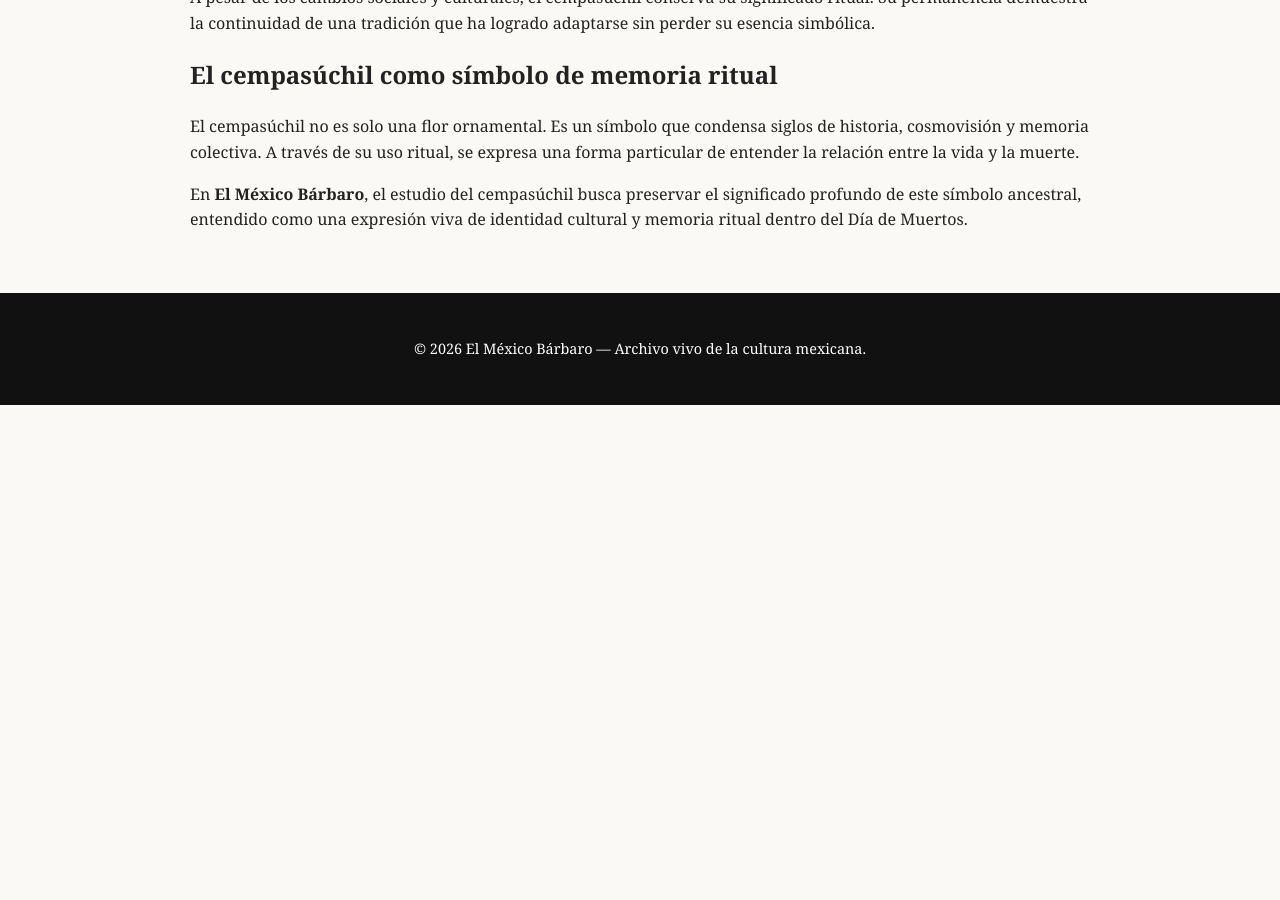
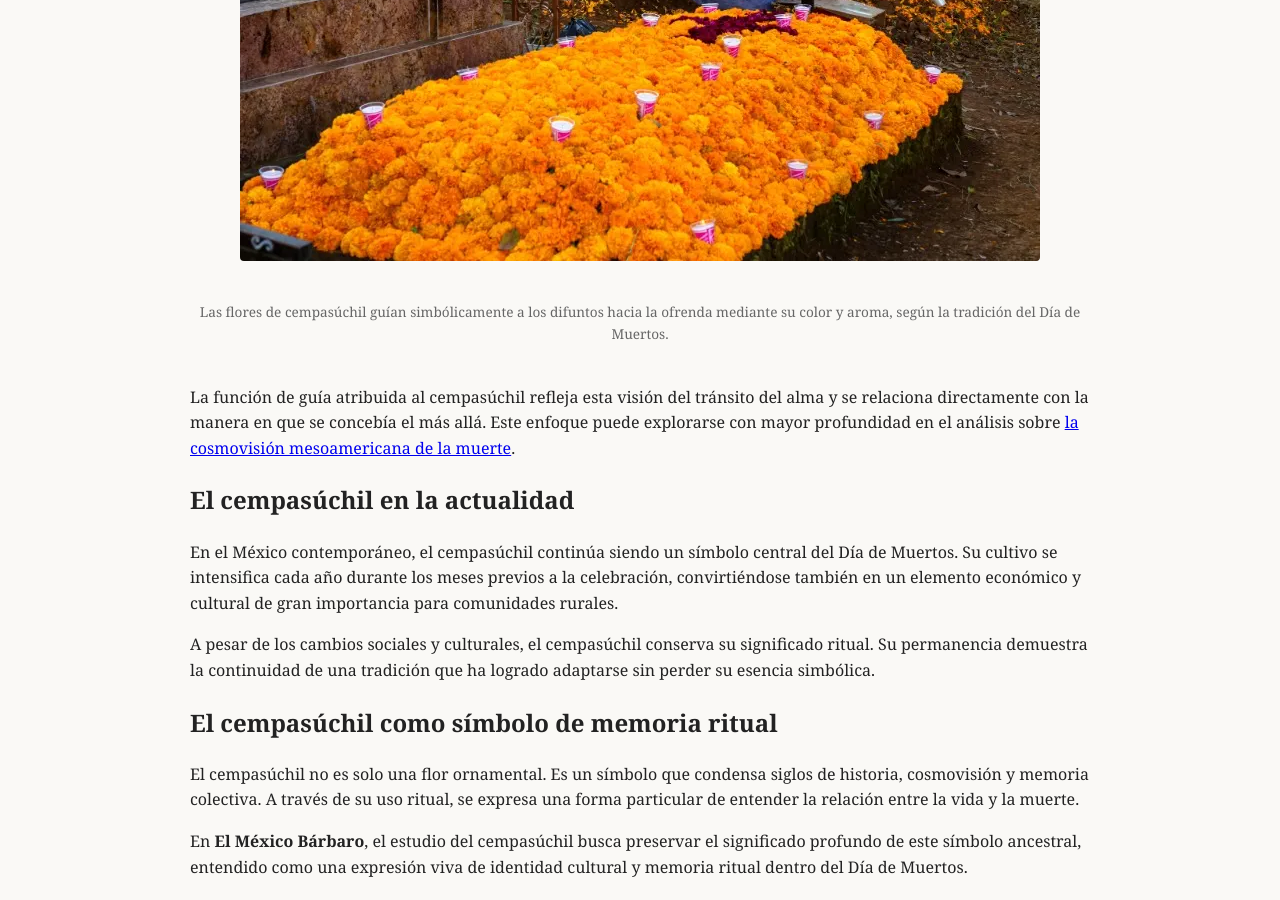
Before and after one commit to elbracamonte/elbracamonte.github.io, a Jekyll site: the page built from _posts/2025-12-18-cempasuchil-simbolismo.md, in a window 1280 px wide and 900 px high, scrolled down 2369 px. Built offline with Jekyll 4.4.1, drawn with Linux system fonts in a browser that asks for light colours; before the commit the page ends 2774 px from its top, so only the background shows below that.

Commit message:
Update 2025-12-18-cempasuchil-simbolismo.md

```diff
--- a/_posts/2025-12-18-cempasuchil-simbolismo.md
+++ b/_posts/2025-12-18-cempasuchil-simbolismo.md
@@ -41,6 +41,15 @@ Más allá de su función ritual, la presencia del cempasúchil refuerza el car
 
 El simbolismo del cempasúchil está estrechamente ligado a la manera en que las culturas mesoamericanas entendieron la muerte. Para estos pueblos, la muerte no representaba una ruptura definitiva, sino una transformación dentro de un ciclo continuo.
 
+<figure>
+  <img
+    src="/assets/img/tradiciones/flor-de-cempasuchil.webp"
+    alt="Flores de cempasúchil en una ofrenda tradicional del Día de Muertos">
+  <figcaption>
+    Las flores de cempasúchil guían simbólicamente a los difuntos hacia la ofrenda mediante su color y aroma, según la tradición del Día de Muertos.
+  </figcaption>
+</figure>
+
 La función de guía atribuida al cempasúchil refleja esta visión del tránsito del alma y se relaciona directamente con la manera en que se concebía el más allá. Este enfoque puede explorarse con mayor profundidad en el análisis sobre [la cosmovisión mesoamericana de la muerte](/tradiciones/cosmovision-de-la-muerte/).
 
 ## El cempasúchil en la actualidad
```
